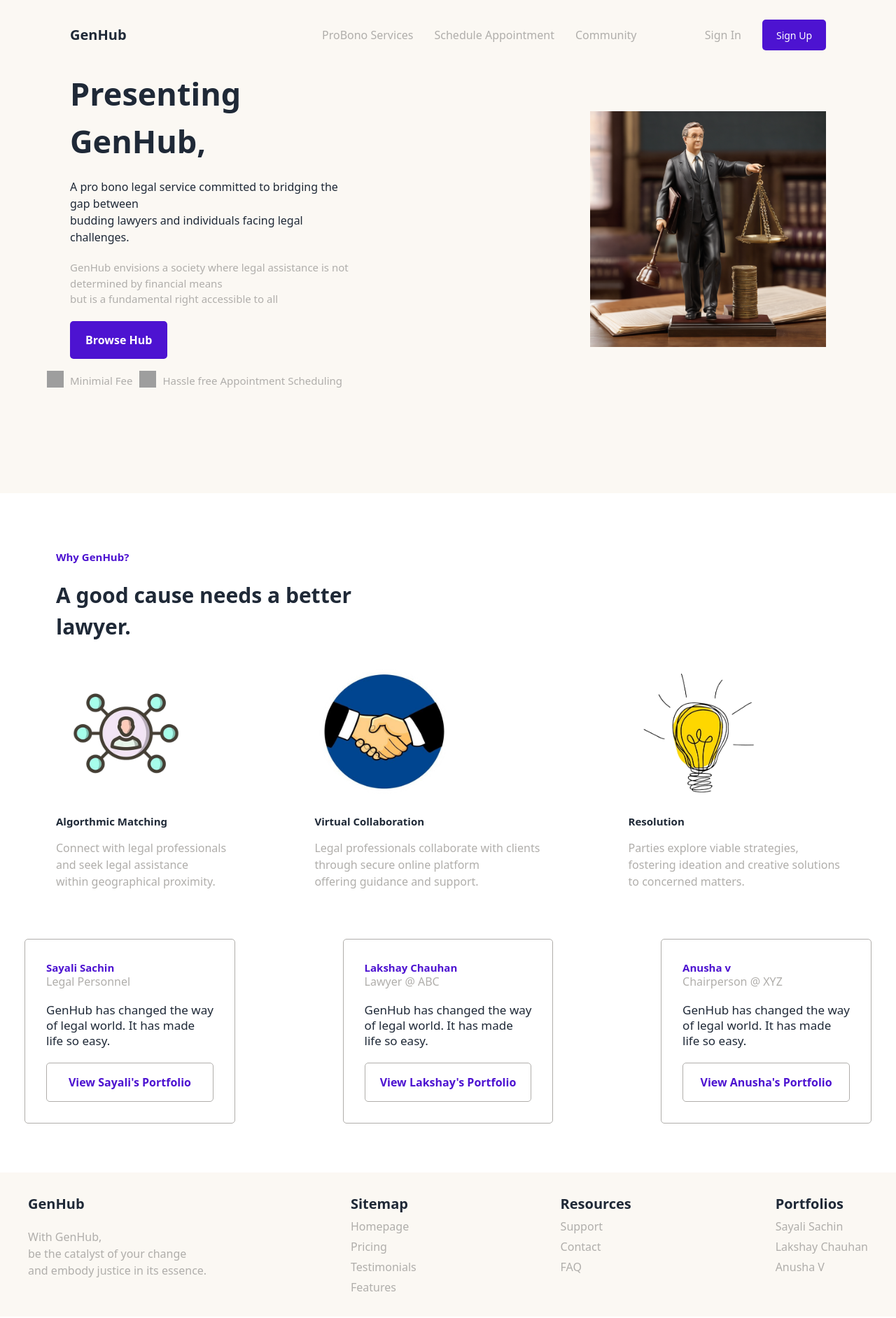
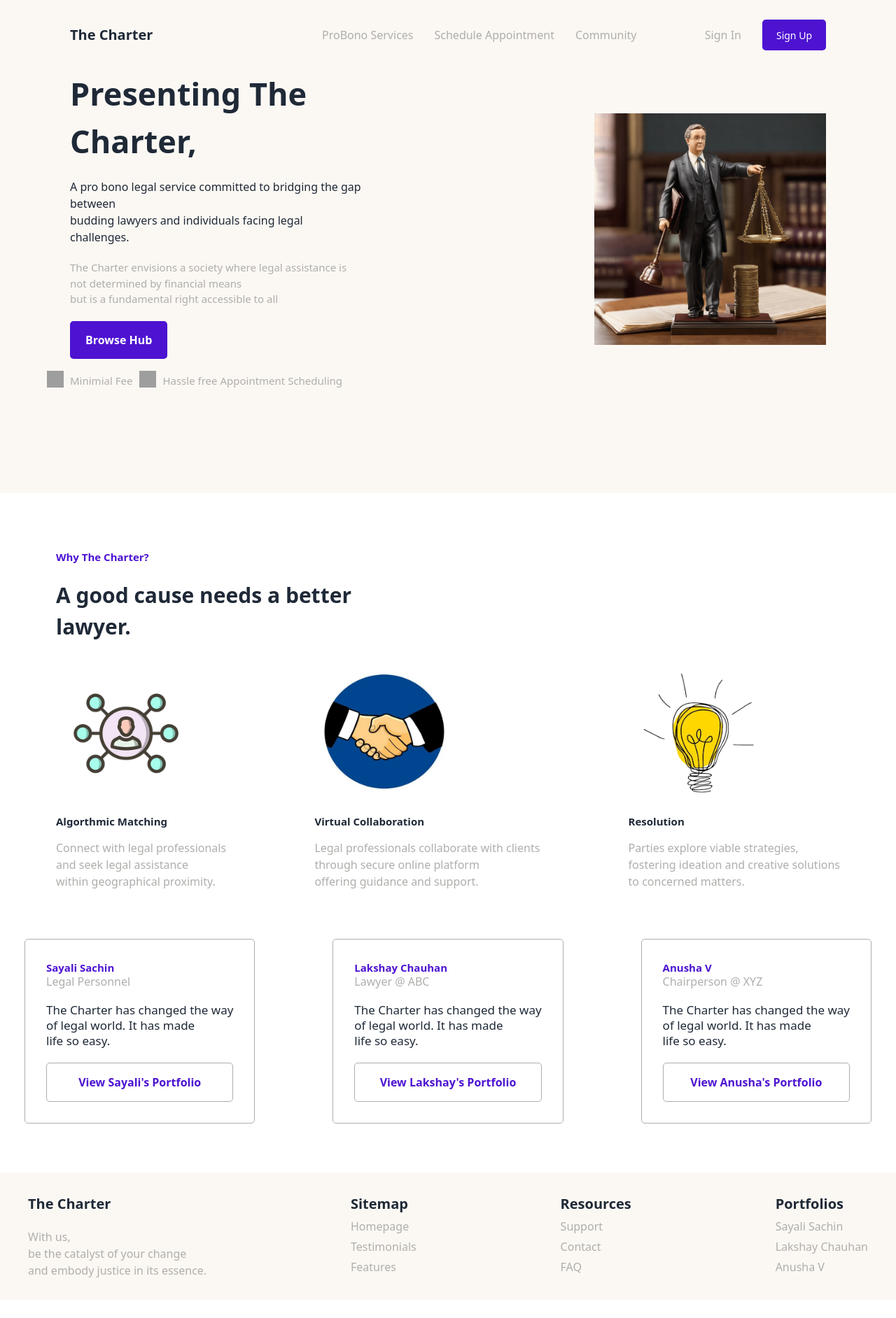
Before and after one commit to lakshay007/gdsc-solution-challenge, a SvelteKit app in the folder frontend/practice-app/: page / in a window 1280 px wide. Shown: the top 1884 px of the page at 70% size. Built offline with nearby package versions, Linux system fonts and the light colour scheme; grey boxes are pictures that could not be loaded.

Commit message:
Update +page.svelte

```diff
--- a/frontend/practice-app/src/routes/+page.svelte
+++ b/frontend/practice-app/src/routes/+page.svelte
@@ -69,7 +69,7 @@ let handlelogin = async()=>{
 
     <div class="background">
         <header>
-            <span class="logo">GenHub</span>
+            <span class="logo">The Charter</span>
             <nav class="nav-all">
                 <nav class="nav-1">
                     <a href="#" class="nav-link">ProBono Services </a>
@@ -84,9 +84,9 @@ let handlelogin = async()=>{
         </header>
         <article>
             <div class="article-1">
-                <h1>Presenting GenHub,</h1>
+                <h1>Presenting The Charter,</h1>
                 <h2>A pro bono legal service committed to bridging the gap between <br>budding lawyers and individuals facing legal challenges.</h2>
-                <p>GenHub envisions a society where legal assistance is not determined by financial means <br>but is a fundamental right accessible to all</p>
+                <p>The Charter envisions a society where legal assistance is not determined by financial means <br>but is a fundamental right accessible to all</p>
                 <div class="button-section">
                     <a href="#"><button id="button-2" class="button">Browse Hub</button></a>
                 </div>
@@ -102,7 +102,7 @@ let handlelogin = async()=>{
         </article>
     </div>
     <div class="title">
-        <h3>Why GenHub?</h3>
+        <h3>Why The Charter?</h3>
         <h2>A good cause needs a better<br> lawyer.</h2>
     </div>
     <section class="good-portfolio">
@@ -129,7 +129,7 @@ let handlelogin = async()=>{
                         <h3>Sayali Sachin</h3>
                         <h4>Legal Personnel</h4>
                     </div>
-                    <p>GenHub has changed the way<br> of legal world. It has made<br>life so easy.</p>
+                    <p>The Charter has changed the way<br> of legal world. It has made<br>life so easy.</p>
                     <button id="sa-button">View Sayali's Portfolio</button>
 
 
@@ -139,29 +139,28 @@ let handlelogin = async()=>{
                         <h3>Lakshay Chauhan</h3>
                         <h4>Lawyer @ ABC</h4>
                     </div>
-                    <p>GenHub has changed the way<br> of legal world. It has made<br>life so easy.</p>
+                    <p>The Charter has changed the way<br> of legal world. It has made<br>life so easy.</p>
                     <button class="sectionbutton">View Lakshay's Portfolio</button>
 
             </section>
             <section class="section-card-2">
                     <div class="set jd-set">
-                        <h3>Anusha v</h3>
+                        <h3>Anusha V</h3>
                         <h4>Chairperson @ XYZ</h4>
                     </div>
-                    <p>GenHub has changed the way<br> of legal world. It has made<br>life so easy.</p>
+                    <p>The Charter has changed the way<br> of legal world. It has made<br>life so easy.</p>
                     <button class="sectionbutton">View Anusha's Portfolio</button>
 
             </section>
         </section>
         <footer>
             <div class="footer-text">
-                <span class="logo">GenHub</span>
-                <p>With GenHub,<br>be the catalyst of your change<br>and embody justice in its essence.</p>
+                <span class="logo">The Charter</span>
+                <p>With us,<br>be the catalyst of your change<br>and embody justice in its essence.</p>
             </div>
             <nav class="footer-nav">
                 <h2>Sitemap</h2>
                 <a href="#">Homepage</a>
-                <a href="#">Pricing</a>
                 <a href="#">Testimonials</a>
                 <a href="#">Features</a>
             </nav>
```
